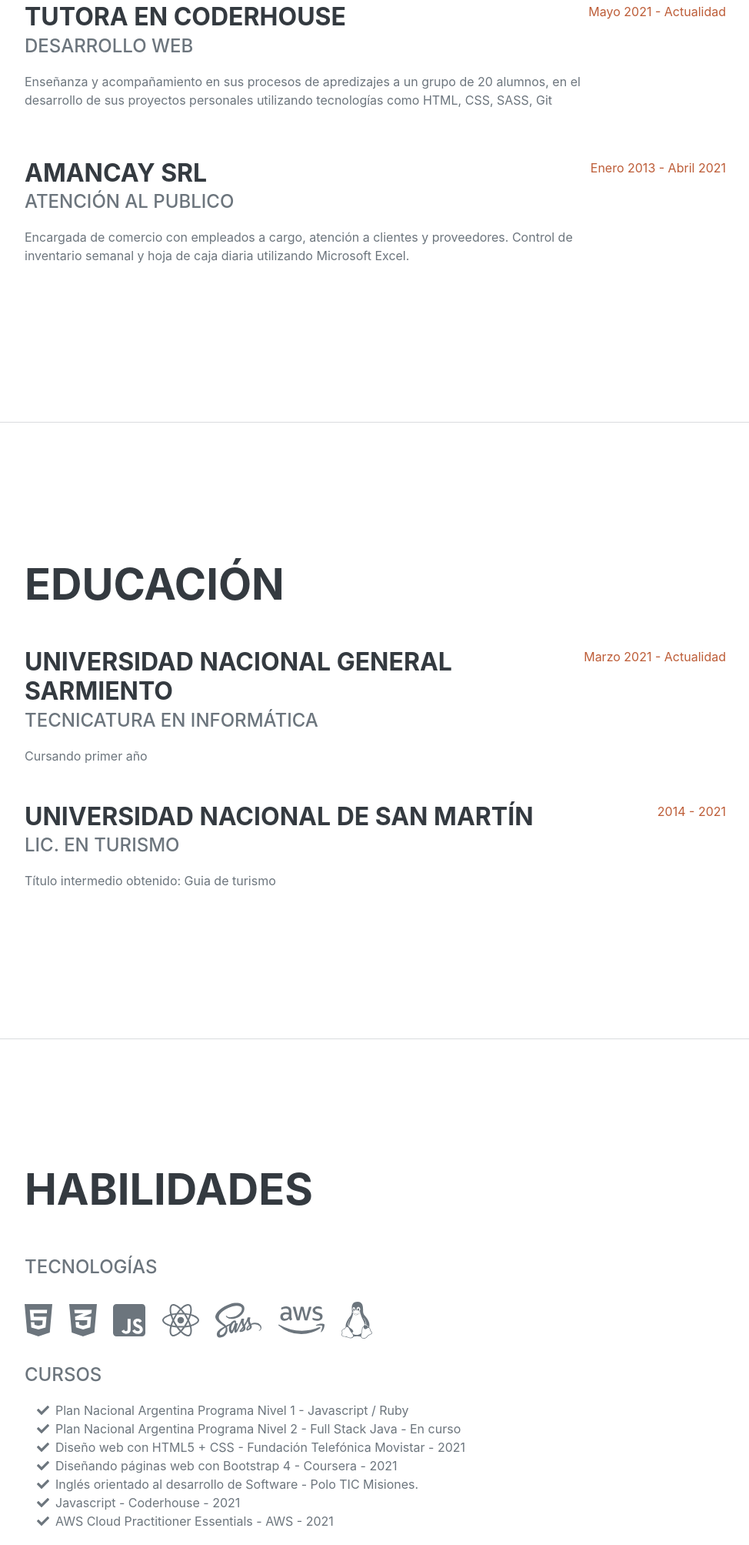
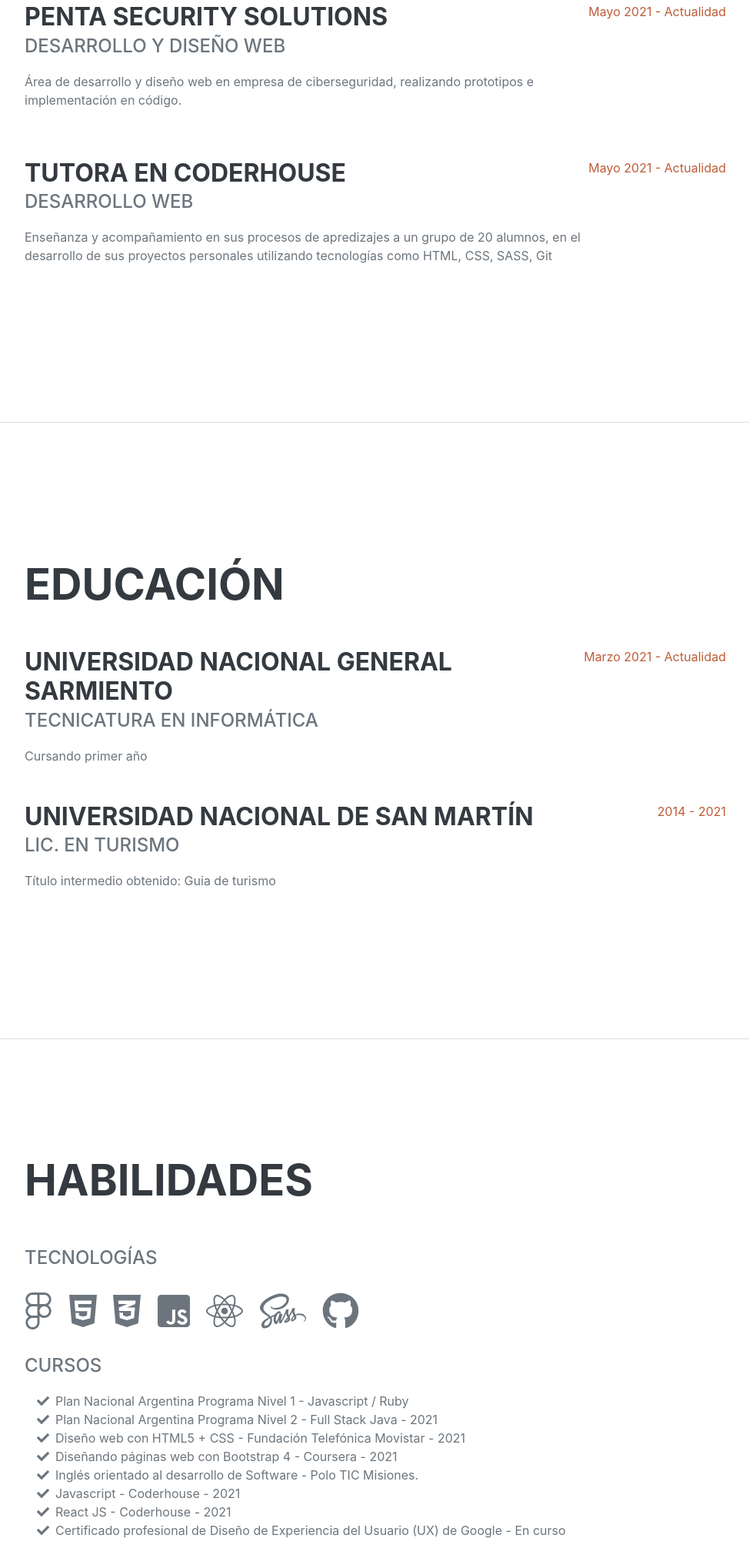
Before and after one commit to MicaelaIsla/NewCvVirtual, a website: page index.html in a window 1280 px wide. Shown: the part 1053-3060 px from the top of the page at 77% size, without its empty margins (288-1262 px from the left). Drawn offline with nearby package versions, Linux system fonts and the light colour scheme; a web font is replaced by a local one.

Commit message:
actualizacion laboral junio 2022

```diff
--- a/index.html
+++ b/index.html
@@ -64,19 +64,19 @@
                     <h2 class="mb-5">Experiencia</h2>
                     <div class="d-flex flex-column flex-md-row justify-content-between mb-5">
                         <div class="flex-grow-1">
-                            <h3 class="mb-0">Tutora en Coderhouse</h3>
-                            <div class="subheading mb-3">Desarrollo web</div>
-                            <p>Enseñanza y acompañamiento en sus procesos de apredizajes a un grupo de 20 alumnos, en el desarrollo de sus proyectos personales utilizando tecnologías como HTML, CSS, SASS, Git</p>
+                            <h3 class="mb-0">Penta Security Solutions</h3>
+                            <div class="subheading mb-3">Desarrollo y diseño web</div>
+                            <p>Área de desarrollo y diseño web en empresa de ciberseguridad, realizando prototipos e implementación en código.</p>
                         </div>
                         <div class="flex-shrink-0"><span class="text-primary">Mayo 2021 - Actualidad</span></div>
                     </div>
                     <div class="d-flex flex-column flex-md-row justify-content-between mb-5">
                         <div class="flex-grow-1">
-                            <h3 class="mb-0">Amancay SRL</h3>
-                            <div class="subheading mb-3">Atención al publico</div>
-                            <p>Encargada de comercio con empleados a cargo, atención a clientes y proveedores. Control de inventario semanal y hoja de caja diaria utilizando Microsoft Excel.</p>
+                            <h3 class="mb-0">Tutora en Coderhouse</h3>
+                            <div class="subheading mb-3">Desarrollo web</div>
+                            <p>Enseñanza y acompañamiento en sus procesos de apredizajes a un grupo de 20 alumnos, en el desarrollo de sus proyectos personales utilizando tecnologías como HTML, CSS, SASS, Git</p>
                         </div>
-                        <div class="flex-shrink-0"><span class="text-primary"> Enero 2013 -  Abril 2021 </span></div>
+                        <div class="flex-shrink-0"><span class="text-primary"> Mayo 2021 - Actualidad </span></div>
                     </div>
                   </div>
             </section>
@@ -111,13 +111,15 @@
                     <h2 class="mb-5">Habilidades</h2>
                     <div class="subheading mb-3">Tecnologías</div>
                     <ul class="list-inline dev-icons">
-                        <li class="list-inline-item"><i class="fab fa-html5"></i></li>
+                         <li class="list-inline-item"><i class="fab fa-figma"></i></li>
+                                        <li class="list-inline-item"><i class="fab fa-html5"></i></li>
                         <li class="list-inline-item"><i class="fab fa-css3-alt"></i></li>
                         <li class="list-inline-item"><i class="fab fa-js-square"></i></li>
                         <li class="list-inline-item"><i class="fab fa-react"></i></li>
                        <li class="list-inline-item"><i class="fab fa-sass"></i></li>
-                       <li class="list-inline-item"><i class="fab fa-aws"></i></li>
-                        <li class="list-inline-item"><i class="fab fa-linux"></i></li>
+                        <li class="list-inline-item"><i class="fab fa-github"></i></li>
+
+
 
                     </ul>
                     <div class="subheading mb-3">Cursos</div>
@@ -128,7 +130,7 @@
                            </li>
                         <li>
                             <span class="fa-li"><i class="fas fa-check"></i></span>
-                            Plan Nacional Argentina Programa Nivel 2 - Full Stack Java - En curso
+                            Plan Nacional Argentina Programa Nivel 2 - Full Stack Java - 2021
                         </li>
                         <li>
                             <span class="fa-li"><i class="fas fa-check"></i></span>
@@ -149,7 +151,11 @@
                         </li>
                         <li>
                             <span class="fa-li"><i class="fas fa-check"></i></span>
-                            AWS Cloud Practitioner Essentials - AWS - 2021
+                             React JS - Coderhouse - 2021
+                        </li>
+                         <li>
+                            <span class="fa-li"><i class="fas fa-check"></i></span>
+                            Certificado profesional de Diseño de Experiencia del Usuario (UX) de Google -  En curso
                         </li>
                     </ul>
                 </div>
```
